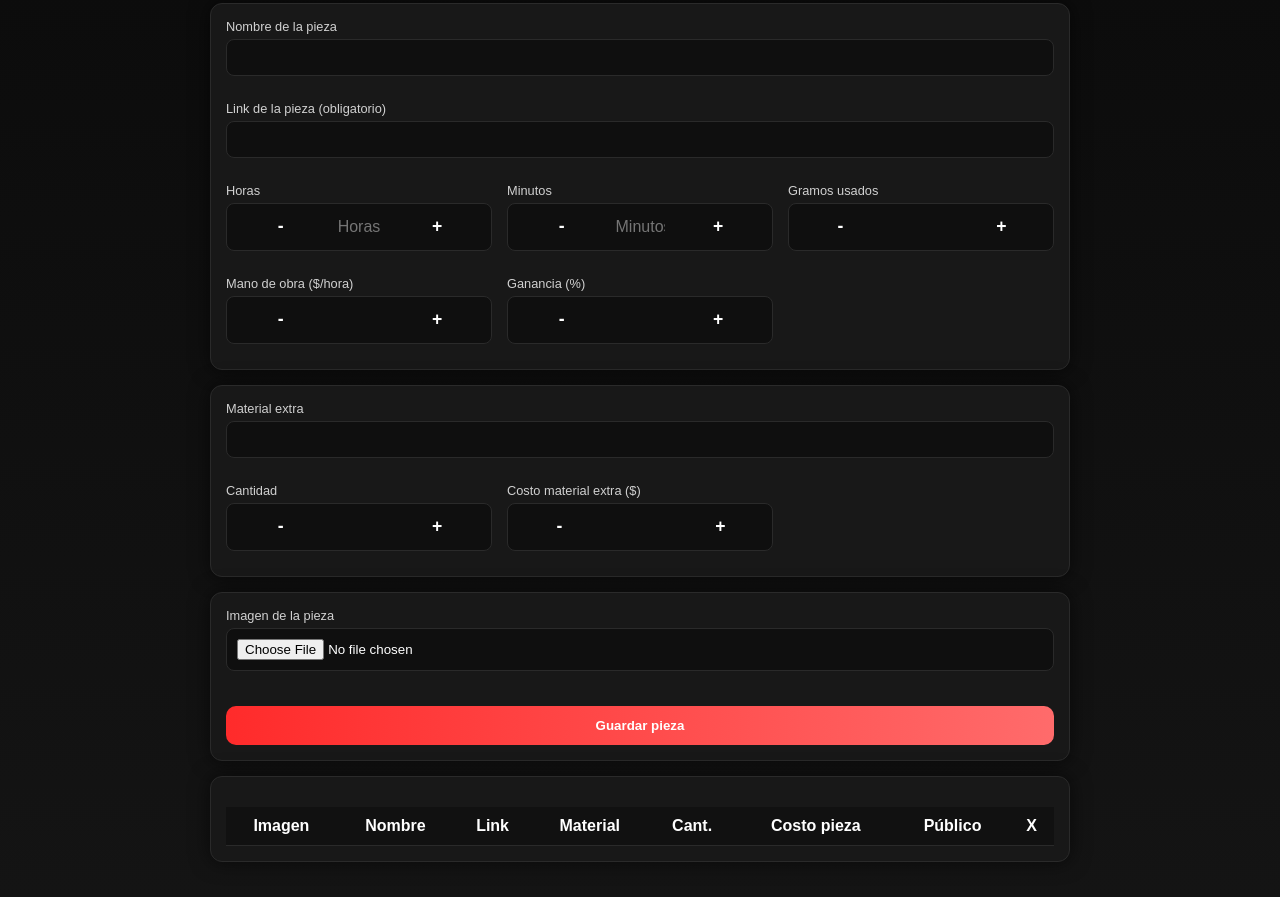
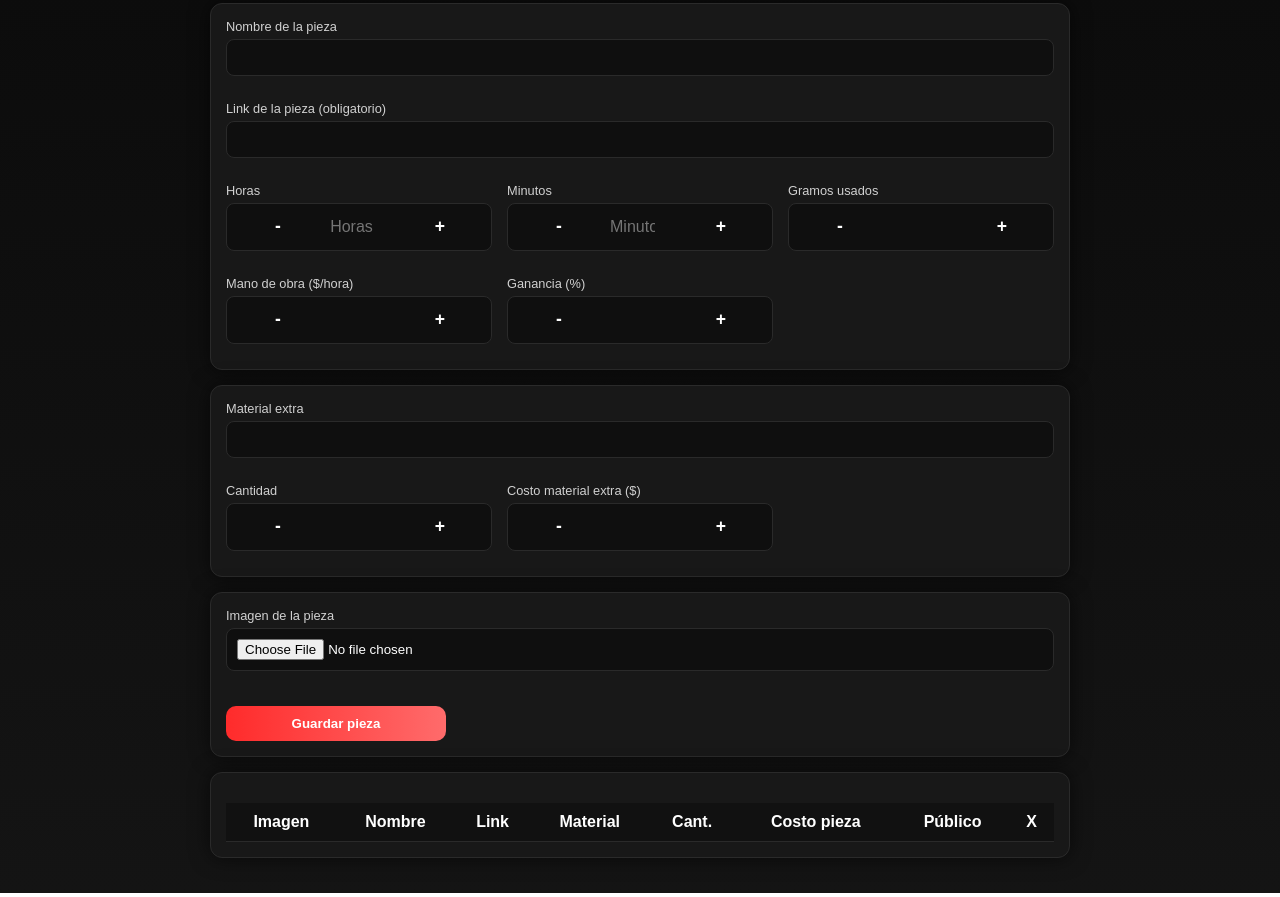
Before and after one commit to MauroMiranda0/appImpresion3D-PWA, a plain HTML site: page index.html in a window 1280 px wide. Shown: the part 231-1128 px from the top of the page. Drawn offline with Linux system fonts and the light colour scheme.

Commit message:
feat: reacomodo inputs y boton

```diff
--- a/index.html
+++ b/index.html
@@ -130,6 +130,27 @@
       cursor: pointer;
     }
 
+    .boton-guardar {
+      display: flex;
+      justify-content: center;
+    }
+
+    .guardar-btn {
+      width: 100%;
+      max-width: 220px;
+    }
+
+    @media (min-width: 769px) {
+      .boton-guardar {
+        justify-content: flex-end;
+      }
+
+      .guardar-btn {
+        width: auto;
+        padding: 10px 24px;
+      }
+    }
+
     button:hover {
       opacity: .9
     }
@@ -224,11 +245,6 @@
       margin: 0;
     }
 
-    .quantity-control input::-webkit-outer-spin-button,
-    .quantity-control input::-webkit-inner-spin-button {
-      -webkit-appearance: none;
-      margin: 0;
-    }
   </style>
 </head>
 
@@ -326,8 +342,8 @@
           <label>Imagen de la pieza</label>
           <input id="imagen" type="file" accept="image/*">
         </div>
-        <div class="campo full">
-          <button onclick="guardar()">Guardar pieza</button>
+        <div class="campo full boton-guardar">
+          <button class="guardar-btn" onclick="guardar()">Guardar pieza</button>
         </div>
       </div>
     </div>
```
